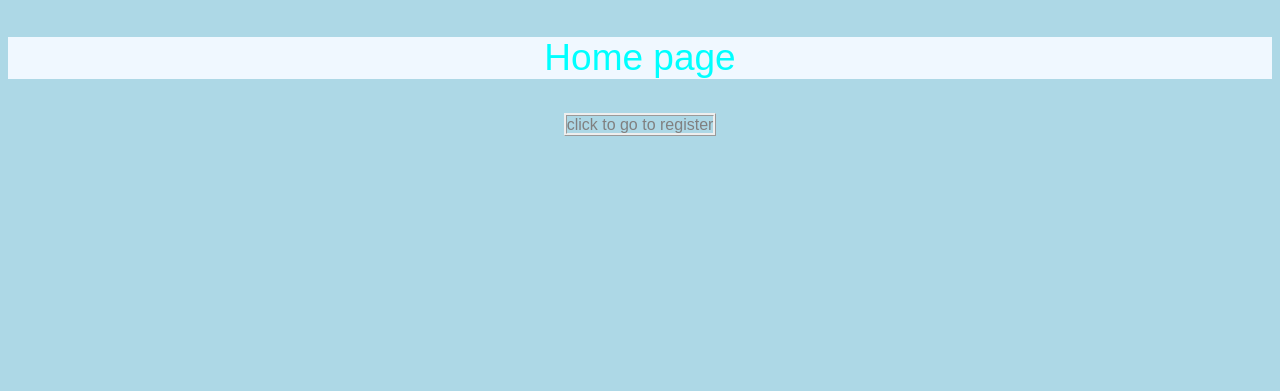
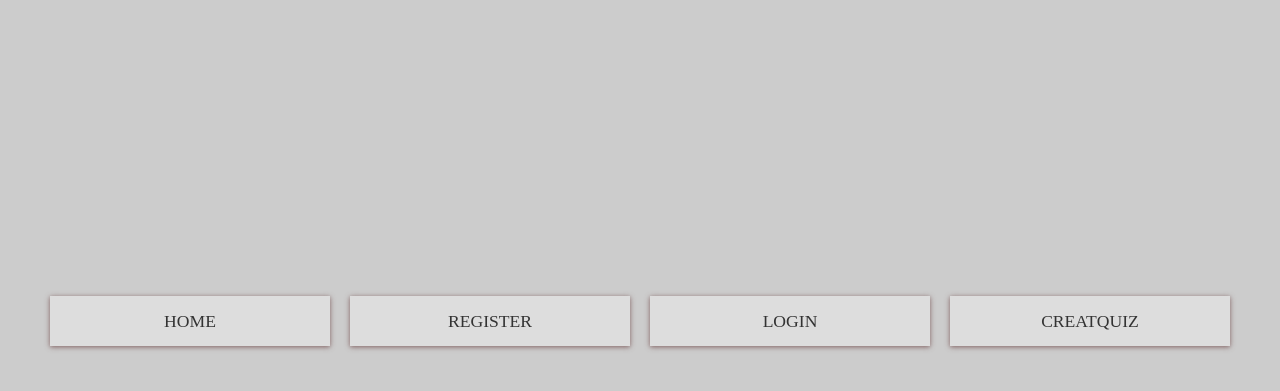
Before and after one commit to Blackscure/assignhment, a Flask app: page / in a window 1280 px wide. Shown: the top 391 px of the page. Run offline with Flask 2, Linux system fonts and the light colour scheme.

Commit message:
reviewed

```diff
--- a/src/app.py
+++ b/src/app.py
@@ -75,25 +75,6 @@ def register_template():
         new_person = User(name,password,id)
         return redirect(url_for('login'))
 
-@app.route('/question/<title>', methods=['GET', 'POST'])
-def question(title):
-    if request.method == 'GET':
-
-        question = "ask me"
-
-
-        return render_template("answers.html", question=question)
-    elif request.method == 'POST':
-        submittedanswer = request.form['submittedAnswer']
-
-
-        answer = "answer me"
-        if submittedanswer == answer:
-            return render_template('correct.html')
-        else:
-            return render_template('incorrect.html', submittedanswer = submittedanswer, answer = answer)
-    else:
-        return '<h1>Invalid request</h1>'
 
 
 
--- a/src/templates/correct.html
+++ /dev/null
@@ -1,5 +0,0 @@
-{% extends "base.html" %}
-    {% block body %}
-
-        <h2>Congratulations!!!!</h2>
-{% endblock %}
--- a/src/templates/createquestion.html
+++ b/src/templates/createquestion.html
@@ -26,8 +26,10 @@
                     <label for="answer">Answer</label>
                     <input name="answer" type="text"/>
                 </div>
-                <div>
-                    <button type="submit">Submit question</button>
+                <div><br><br>
+                    <button type="submit">Submit question</button><br><br>
+                    <a href="/">back to home</a>
+                    <a href="/register">register</a> <br><br>
                 </div>
             </form>
     </div>
--- a/src/templates/home.html
+++ b/src/templates/home.html
@@ -1,24 +1,74 @@
 {% extends 'base.html' %}
 {% block content %}
 <style>
-    body{
-        background: lightblue;
-    }
-    #heading{background: aliceblue;font-size: 37px;}
-    p{font-family: fantasy;color: aqua}
+
+    :root {
+    --primary: #ddd;
+    --dark: #333;
+    --light: #fff;
+    --shadow: 0 1px 5px rgba(109, 69, 69, 0.8);
+  }
+  body {
+    background: #ccc;
+    margin: 30px 50px;
+    line-height: 1.4;
+  }
 
 
-    a{text-decoration: none; color: gray;  font-family: fantasy;border-style: ridge;margin: 90px;bottom: 0;}
-</style>
-<div id="heading">
-    <center>
-     <p>Home page</p>
-    </center>
-</div>
-<center>
+
+    .wrapper {
+    display: grid;
+    grid-gap: 20px;
+    padding-top: 250px;
+  }
+
+  /* Navigation */
+  .main-nav ul {
+    display: grid;
+    grid-gap: 20px;
+    padding: 0;
+    list-style: none;
+    grid-template-columns: repeat(4, 1fr);
+  }
+
+  .main-nav a {
+    background: var(--primary);
+    display: block;
+    text-decoration: none;
+    padding: 0.8rem;
+    text-align: center;
+    color: var(--dark);
+    text-transform: uppercase;
+    font-size: 1.1rem;
+    box-shadow: var(--shadow);
+  }
+
+  .main-nav a:hover {
+    background: var(--dark);
+    color: var(--light);
+  }
 
 
- <a href="/register">click to go to register</a>
+</style>
+ <div class="wrapper">
+        <!-- Navigation -->
+        <nav class="main-nav">
+          <ul>
+            <li>
+              <a href="">Home</a>
+            </li>
+            <li>
+              <a href="register">Register</a>
+            </li>
+            <li>
+              <a href="login">login</a>
+            </li>
+            <li>
+              <a href='/createquestion'>CreatQuiz</a>
+            </li>
+          </ul>
+        </nav>
+
 </center>
 
 
--- a/src/templates/login.html
+++ b/src/templates/login.html
@@ -19,10 +19,8 @@
             <input type="password" name="password"><br><br>
             <button class="btn success">Login</button>
             <a href="/">back to home</a>
+            </form>
         </div>
-
-
-</form>
 </div>
 </center>
 {% endblock %}
--- a/src/templates/register.html
+++ b/src/templates/register.html
@@ -20,7 +20,7 @@
             <label for="password">Password</label>
             <input type="password" name="password"><br><br>
             <button class="btn success">Sign up</button>
-            <a href="/">back to home</a>
+            <a href="/">back to home</a> <br><br>
             </form>
         </div>
 
```
Also changed, not shown: src/templates/created.html (+14 -6 lines), src/templates/exists.html (+15 -1 lines), src/templates/incorrect.html (deleted, +0 -7 lines).
